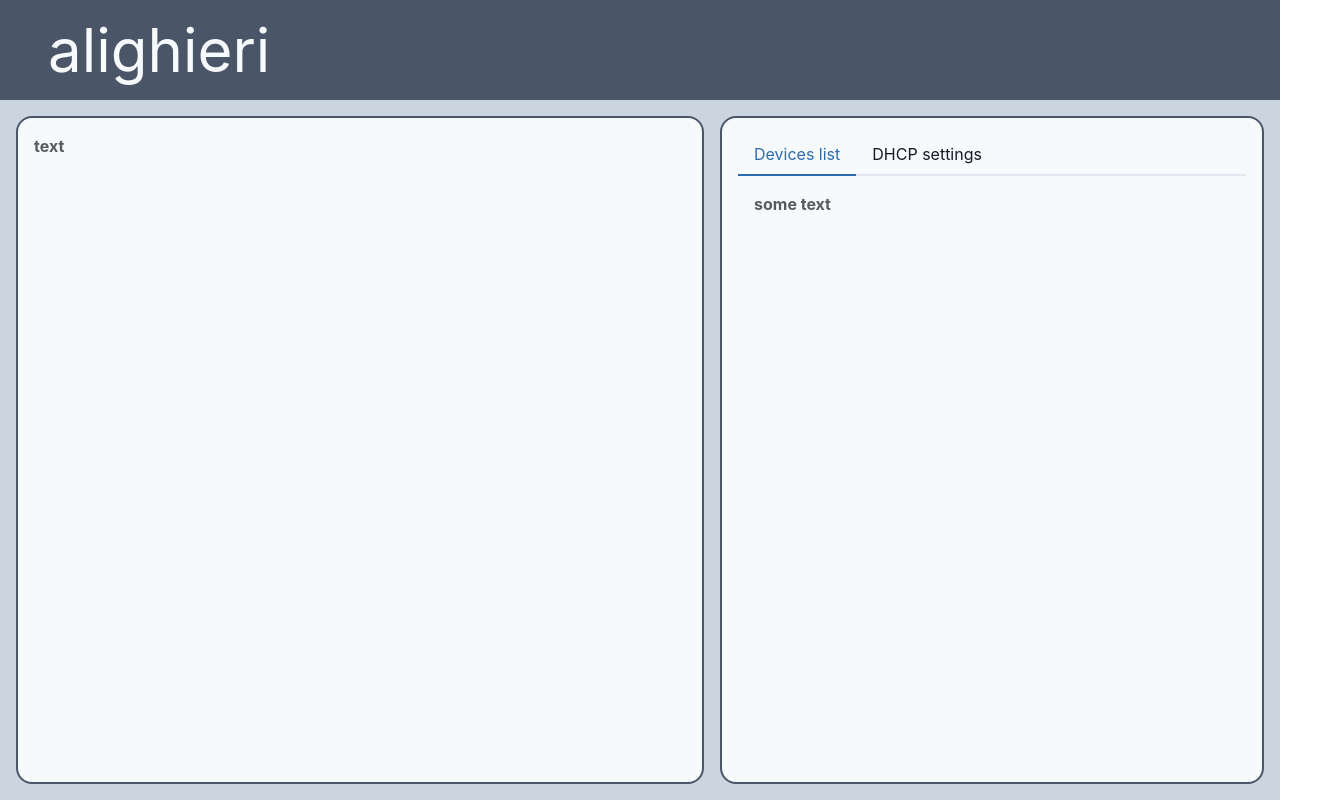
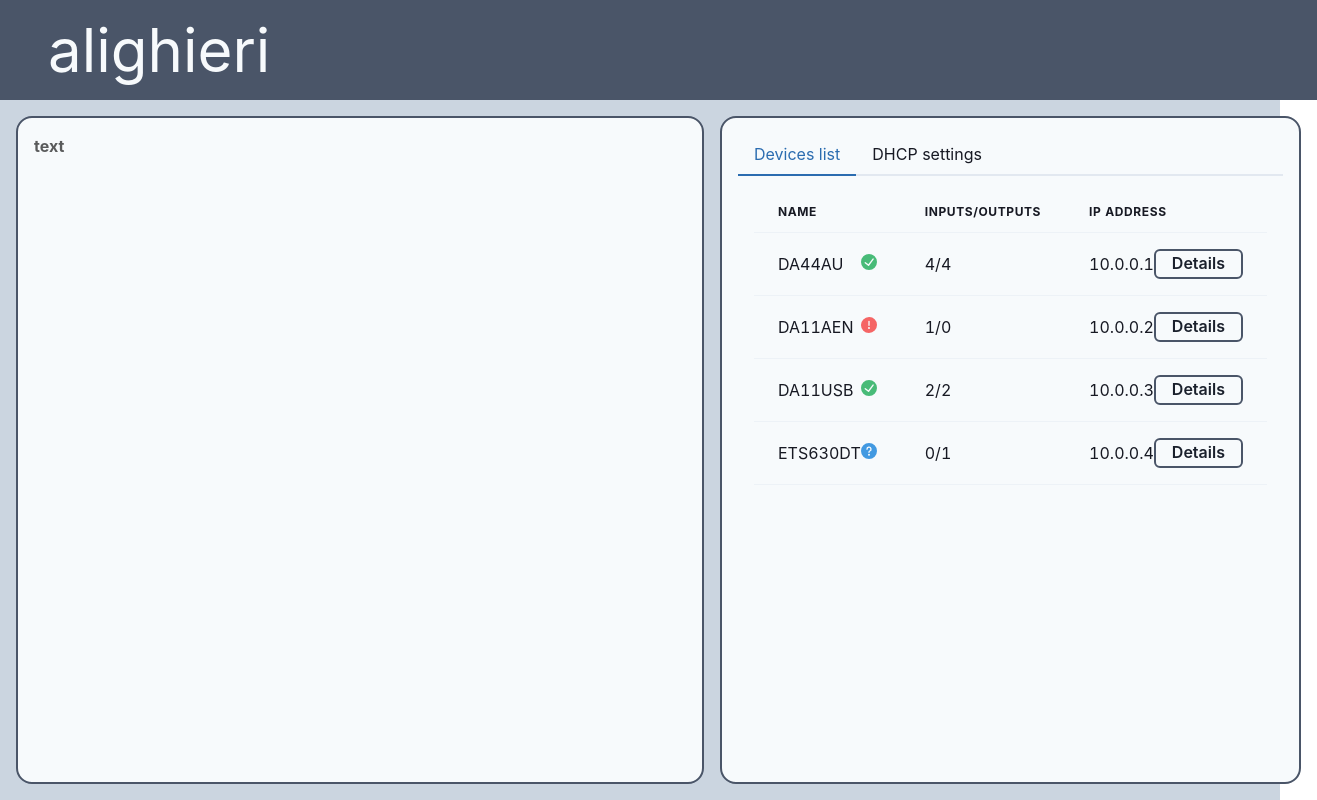
Before and after one commit to sgfn/alighieri, a React (Create React App) app in the folder frontend/: page / in a window 1280 px wide. Shown: the whole page, 1317 px wide, since content can reach past the window. Built offline with nearby package versions, Linux system fonts and the light colour scheme.

Commit message:
view, no logic

```diff
--- a/frontend/package.json
+++ b/frontend/package.json
@@ -3,6 +3,7 @@
   "version": "0.1.0",
   "private": true,
   "dependencies": {
+    "@chakra-ui/icons": "^2.2.4",
     "@chakra-ui/react": "^2.10.1",
     "@emotion/react": "^11.13.3",
     "@emotion/styled": "^11.13.0",
--- /dev/null
+++ b/frontend/src/DeviceList.tsx
@@ -0,0 +1,72 @@
+import { CheckCircleIcon, QuestionIcon, WarningIcon } from "@chakra-ui/icons";
+import { Button, Flex, Spacer, Table, TableContainer, Tbody, Td, Text, Th, Thead, Tr } from "@chakra-ui/react";
+
+type Device = {
+    name: string,
+    io: string,
+    ip: string,
+    status: DeviceStatus
+}
+
+export default function DeviceList() {
+    const devices = [
+        { name: "DA44AU", io: "4/4", ip: "10.0.0.1", status: DeviceStatus.Ok },
+        { name: "DA11AEN", io: "1/0", ip: "10.0.0.2", status: DeviceStatus.Error },
+        { name: "DA11USB", io: "2/2", ip: "10.0.0.3", status: DeviceStatus.Ok },
+        { name: "ETS630DT", io: "0/1", ip: "10.0.0.4", status: DeviceStatus.Unknown }
+    ];
+
+    return (
+        <TableContainer>
+            <Table variant='simple'>
+                <Thead>
+                    <Tr>
+                        <Th color='gray.900'>Name</Th>
+                        <Th color='gray.900'>Inputs/Outputs</Th>
+                        <Th color='gray.900'>IP address</Th>
+                    </Tr>
+                </Thead>
+                <Tbody>
+                    {devices.map((device) => DeviceRow(device))}
+                </Tbody>
+            </Table>
+        </TableContainer>
+    )
+}
+
+
+function DeviceRow(device: Device) {
+    return (
+        <Tr>
+            <Td>
+                <Flex>
+                    <Text>{device.name}</Text><Spacer/>{StatusToIcon(device.status)}
+                </Flex>
+            </Td>
+            <Td><Text>{device.io}</Text></Td>
+            <Td>
+                <Flex alignItems='center'>
+                    <Text>{device.ip}</Text>
+                    <Spacer/>
+                    <Button variant='outline' borderWidth='2px' borderColor='gray.600' height='30px'>Details</Button>
+                </Flex>
+            </Td>
+        </Tr>
+    )
+}
+
+enum DeviceStatus {
+    Ok = "OK",
+    Unknown = "UNKNOWN",
+    Error = "Error"
+}
+
+function StatusToIcon(status: DeviceStatus) {
+    if (status === DeviceStatus.Ok) {
+        return(<CheckCircleIcon color='green.400' />)
+    } else if (status === DeviceStatus.Error) {
+        return(<WarningIcon color='red.400'/>)
+    } else {
+        return(<QuestionIcon color='blue.400'/>)
+    }
+}
--- a/frontend/src/InfoView.tsx
+++ b/frontend/src/InfoView.tsx
@@ -1,4 +1,5 @@
 import { Tab, TabList, TabPanel, TabPanels, Tabs } from "@chakra-ui/react";
+import DeviceList from "./DeviceList";
 import Frame from "./Frame";
 
 export default function InfoView() {
@@ -12,10 +13,10 @@ export default function InfoView() {
 
                 <TabPanels>
                     <TabPanel>
-                        some text
+                        <DeviceList />
                     </TabPanel>
                     <TabPanel>
-                        some text 2
+                        dhcp settings placeholder
                     </TabPanel>
                 </TabPanels>
             </Tabs>
```
Also changed, not shown: 1 other file (tests, documents, lock files or other folders).
